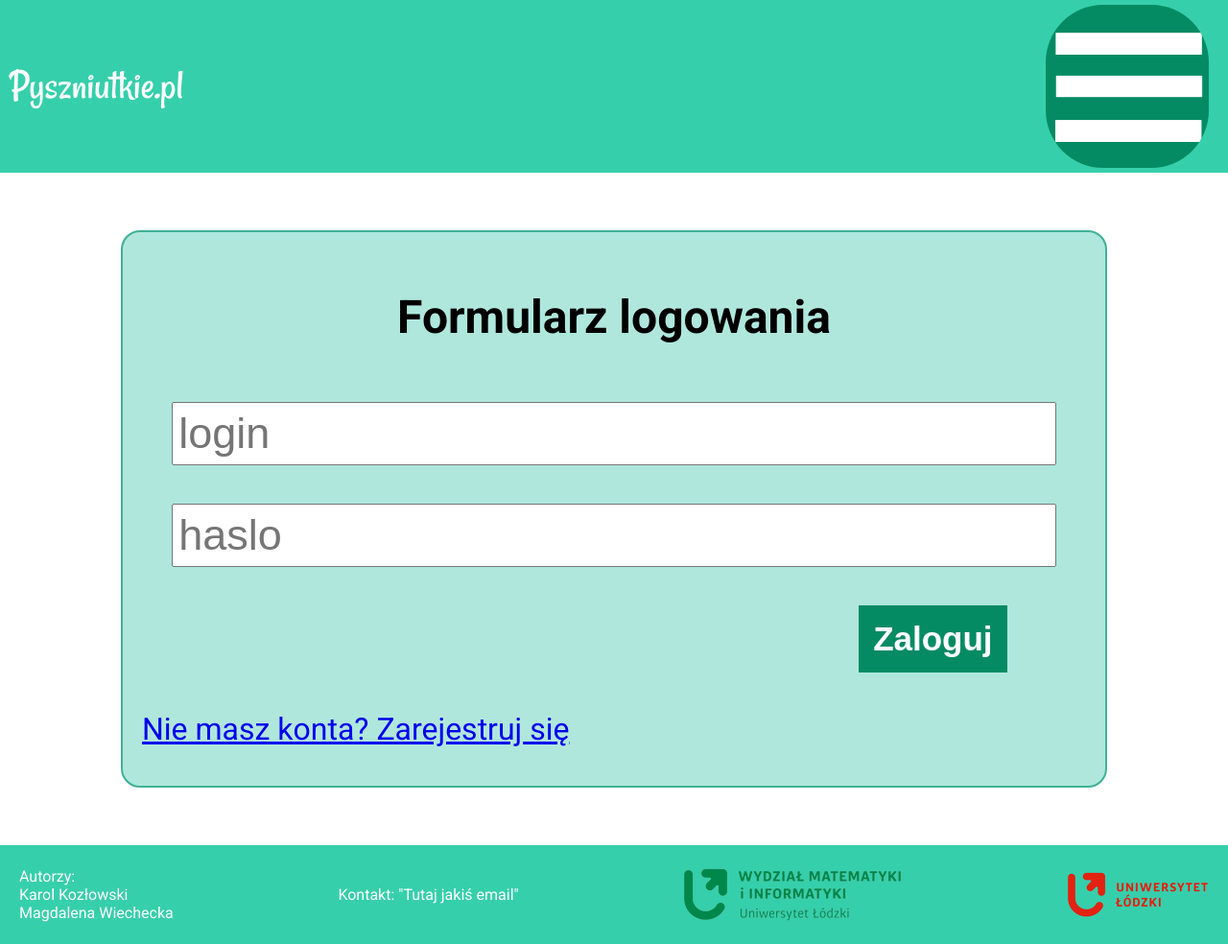
After one commit to karolkoz/Inz-Prog-K-W, a PHP site: page /login.php in a window 1280 px wide. The commit adds this page. Shown: the whole page at 96% size. Run offline with PHP 8.4, Linux system fonts and the light colour scheme.

Commit message:
Login i Register Form

```diff
--- /dev/null
+++ b/login.php
@@ -0,0 +1,60 @@
+<?php
+ if (isset($_COOKIE['sortowanie'])) {
+     setcookie("sortowanie", null);
+ }
+
+ if (isset($_COOKIE['czas'])) {
+     setcookie("czas", null);
+ }
+
+ if (isset($_COOKIE['przepis'])) {
+     setcookie("przepis", null);
+ }
+
+///////////////kategorie///////////
+
+ if (isset($_COOKIE['categories'])) {
+     // foreach ($_COOKIE['categories'] as $name_categories)
+     // {
+     //   setcookie("kategoria", null);
+     // }
+     setcookie("kategoria", null);
+ }
+
+?>
+<html>
+
+<head>
+ <link rel="Stylesheet" type="text/css" href="style/css/style.css" />
+ <meta charset="utf-8" />
+ <title>Pyszniutkie.pl</title>
+</head>
+
+<body>
+ <main>
+   <?php include 'nav.php' ?>
+   <section class="content">
+     <form class="content__form content__form--login" id="login_form" method="post" action="login.php">
+       <h1>Formularz logowania</h1>
+       <div class="content__form__input">
+         <input type="text" id="login" name="login" placeholder="login" required />
+       </div>
+       <div class="content__form__input">
+         <input type="password" id="password" name="password" placeholder="haslo" required />
+       </div>
+       <div class="content__form__button content__form__button--login">
+         <button type="submit"> Zaloguj</button>
+       </div>
+       <div class="content__form__link">
+         <a href="register.php">Nie masz konta? Zarejestruj się</a>
+       </div>
+     </form>
+
+   </section>
+
+   <?php include 'footer.php' ?>
+ </main>
+
+</body>
+
+</html>
--- a/nav.php
+++ b/nav.php
@@ -17,7 +17,7 @@
     <div class="nav__list" id="navmenu">
       <a href="dodaj_przepis.php" class="nav__list__button nav__list__button--plus"></a>
       <a href="#" class="nav__list__button nav__list__button--fav"></a>
-      <a href="#" class="nav__list__button nav__list__button--user"></a>
+      <a href="login.php" class="nav__list__button nav__list__button--user"></a>
     </div>
   </div>
 </nav>
--- a/style/css/style.css
+++ b/style/css/style.css
@@ -688,6 +688,23 @@ nav {
   .content__form__category select:focus {
     outline: none; }
 
+.content__form--login {
+  width: 80%;
+  border: solid 2px #40B196;
+  border-radius: 20px;
+  margin: 60px 0 60px 0; }
+  .content__form--login > .content__form__input {
+    width: 90%; }
+
+.content__form__link {
+  display: flex;
+  align-self: flex-start;
+  padding: 20px;
+  font-size: 2em; }
+
+.content__form__button--login {
+  justify-content: flex-end; }
+
 footer {
   display: flex;
   flex-direction: row;
--- a/style/scss/style.scss
+++ b/style/scss/style.scss
@@ -749,7 +749,6 @@ nav {
     text-align: center;
     padding: 15px;
     cursor: pointer;
-
     img {
       width: 35px;
       height: 35px;
@@ -897,6 +896,29 @@ nav {
     outline: none;
   }
 }
+
+/////////////////////////////////////////////FORMULARZ LOGOWANIA / REJESTRACJI ////////////////////////////////////////
+.content__form--login {
+  width: 80%;
+  border: solid 2px $search_color;
+  border-radius: 20px;
+  margin: 60px 0 60px 0;
+  > .content__form__input {
+    width: 90%;
+  }
+}
+.content__form__link {
+  display: flex;
+  align-self: flex-start;
+  padding: 20px;
+  font-size: 2em;
+}
+.content__form__button--login {
+  justify-content: flex-end;
+
+}
+
+
 ///////////////////////////////////////////////////////////////////////////////////////////////////
 footer {
   display: flex;
```
Also changed, not shown: index.php (+0 -11 lines), register.php (added, +60 -0 lines), 1 other file.
